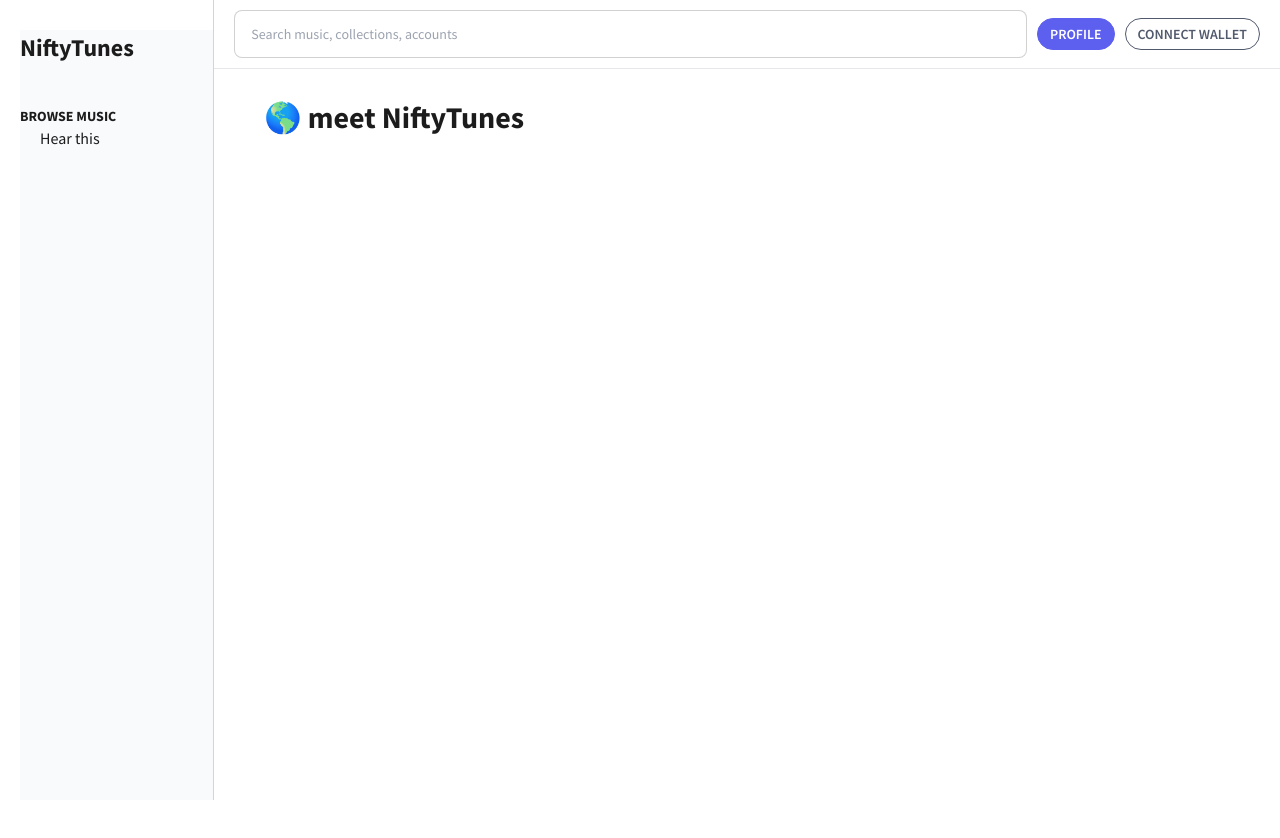
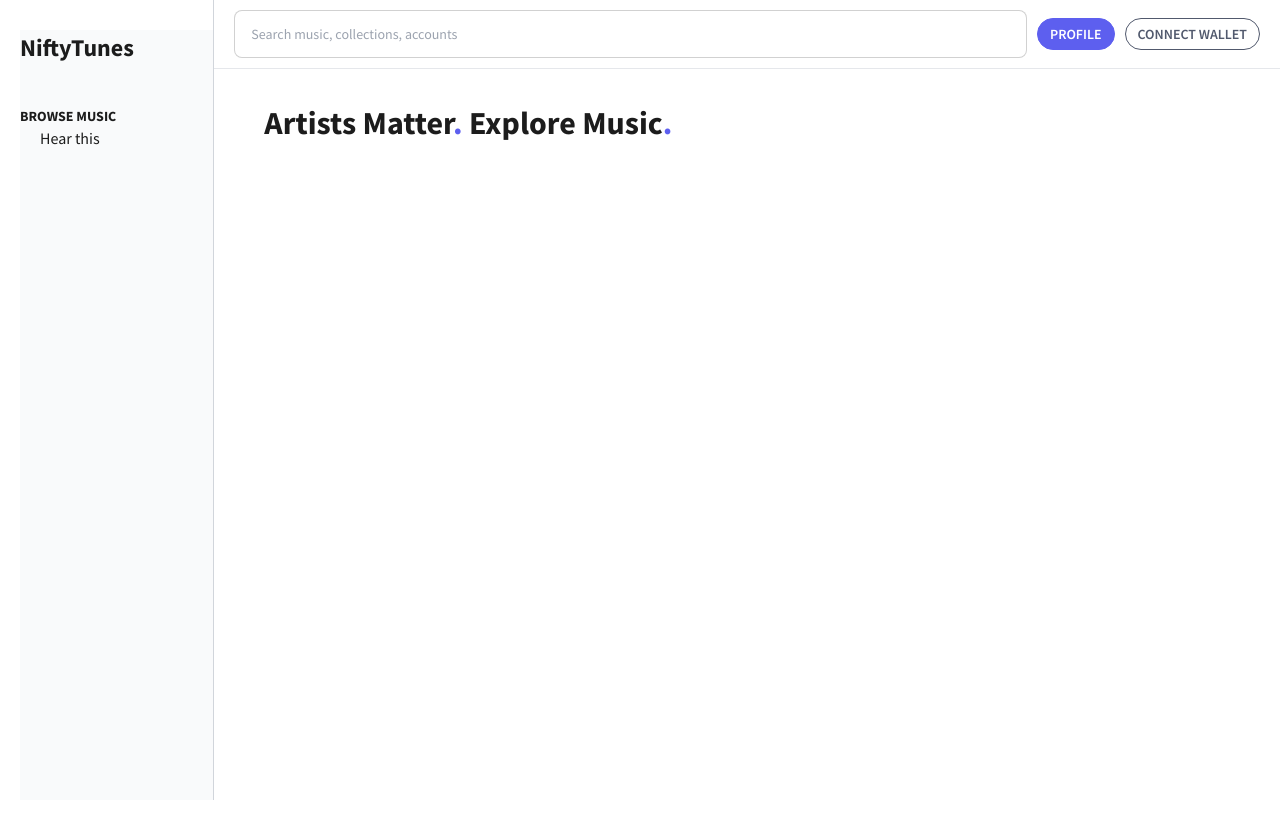
Before and after one commit to marboro92/nifty-things, a Next.js app: page / in a window 1280 px wide. Shown: the top 838 px of the page. Built offline with nearby package versions, Linux system fonts and the light colour scheme.

Commit message:
Add Typography: H1 component

```diff
--- /dev/null
+++ b/components/typography/H1.js
@@ -0,0 +1,22 @@
+import Link from 'next/link'
+
+const insertPeriodStyles = (str) => {
+  const tagToInsert = `<span class="text-primary">.</span>`
+  console.log(str.split('.').join(tagToInsert))
+  return str.split('.').join(tagToInsert)
+}
+
+const H1 = ({ children }) => {
+  const content =
+    typeof children === 'string' && children.includes('.')
+      ? insertPeriodStyles(children)
+      : children
+  return (
+    <h1
+      className="text-[32px] font-bold ml-5 mt-3"
+      dangerouslySetInnerHTML={{ __html: content }}
+    />
+  )
+}
+
+export default H1
--- a/pages/index.js
+++ b/pages/index.js
@@ -1,5 +1,6 @@
 import Head from 'next/head'
 import Layout from '../components/layout'
+import H1 from '../components/typography/H1'
 
 const HomePage = () => {
   return (
@@ -10,7 +11,7 @@ const HomePage = () => {
         <link rel="icon" href="/favicon.ico" />
       </Head>
       <div className="flex h-full">
-        <h2 className="text-3xl font-bold ml-5 mt-3">🌎 meet NiftyTunes</h2>
+        <H1>Artists Matter. Explore Music.</H1>
       </div>
     </Layout>
   )
--- a/pages/profile.js
+++ b/pages/profile.js
@@ -1,5 +1,6 @@
 import Head from 'next/head'
 import Layout from '../components/layout'
+import H1 from '../components/typography/H1'
 
 const ProfilePage = () => {
   return (
@@ -10,9 +11,7 @@ const ProfilePage = () => {
         <link rel="icon" href="/favicon.ico" />
       </Head>
       <div className="flex h-full">
-        <h2 className="text-3xl font-bold ml-5 mt-3">
-          This is your personal profile.
-        </h2>
+        <H1>Profile Settings.</H1>
       </div>
     </Layout>
   )
```
Also changed, not shown: 1 other file (tests, documents, lock files or other folders).
